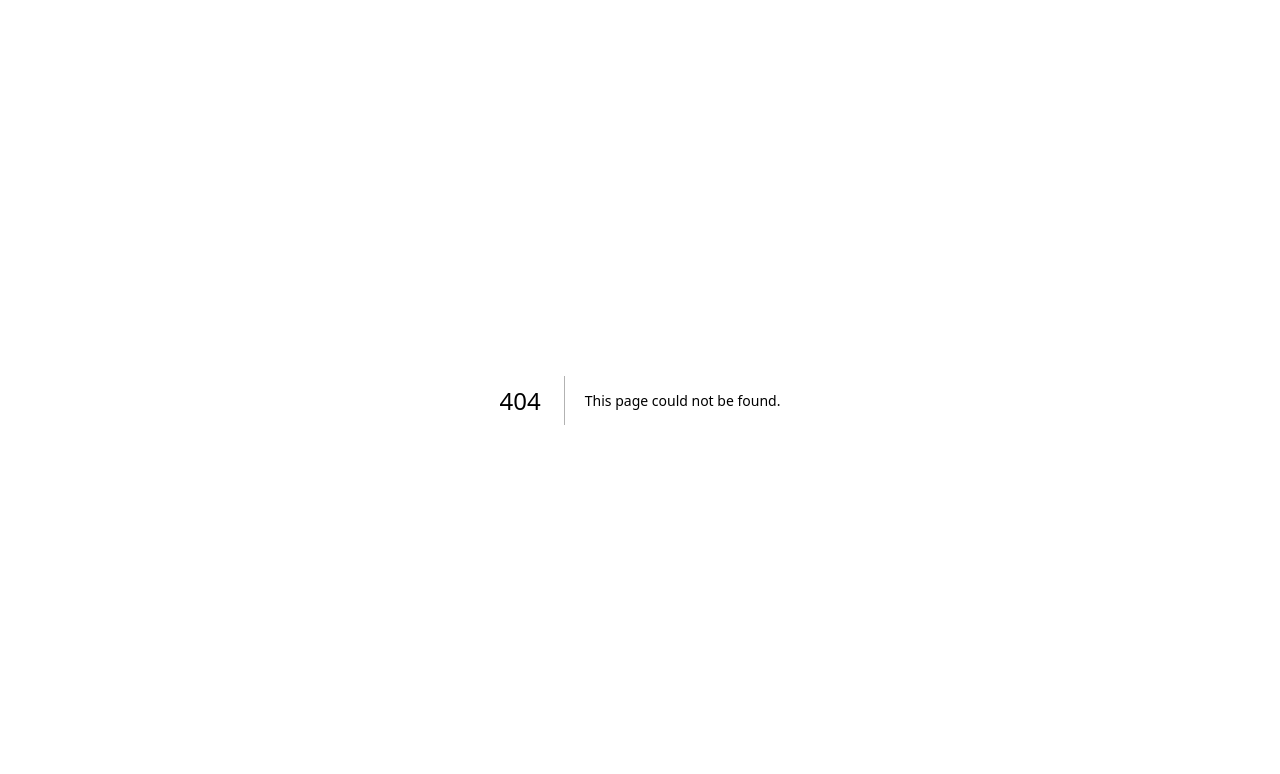
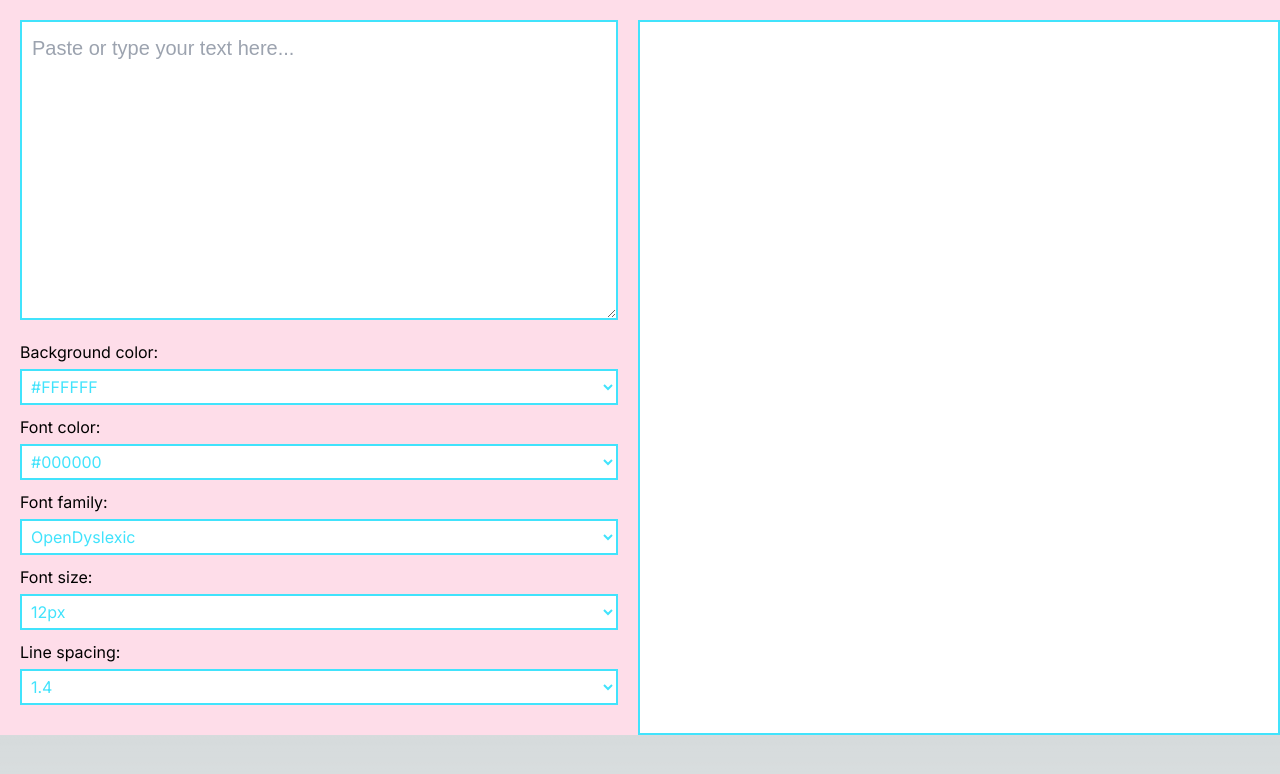
Before and after one commit to ruchikamuddinagiri/ReMEDI, a Next.js app: page /text in a window 1280 px wide. Before the commit this address had no page. Shown: the top 774 px of the page. Built offline with nearby package versions, Linux system fonts and the light colour scheme.

Commit message:
Initial code for the Paste Text feature

```diff
--- /dev/null
+++ b/src/app/text/page.module.css
@@ -0,0 +1,94 @@
+/* page.module.css */
+.container {
+  display: flex;
+  flex-wrap: wrap;
+  background-color: #fedde9; /* Light pink background */
+}
+
+.textInput, .textOutput {
+  flex: 1;
+  padding: 20px;
+  display: flex;
+  flex-direction: column;
+}
+
+.textarea {
+  width: 100%;
+  height: 300px;
+  margin-bottom: 20px;
+  border: 2px solid #41e3fc; /* Light blue border */
+  font-family: 'Arial', sans-serif;
+  font-size: 20px; /* Bigger font size for readability */
+  line-height: 1.6;
+  padding: 10px;
+  background-color: #ffffff; /* White background */
+  color: #41e3fc; /* Light blue text */
+}
+
+.controls {
+  display: flex;
+  flex-direction: column;
+}
+
+.controls label {
+  margin-bottom: 10px;
+  display: flex;
+  flex-direction: column;
+}
+
+.controls select {
+  padding: 5px;
+  margin-top: 5px;
+  border: 2px solid #41e3fc; /* Light blue border */
+  background-color: #ffffff; /* White background */
+  color: #41e3fc; /* Light blue text */
+}
+
+.textOutput {
+  border: 2px solid #41e3fc; /* Light blue border */
+  min-height: 300px;
+  margin-top: 20px;
+  white-space: pre-wrap;
+  word-break: break-word;
+  overflow-wrap: break-word;
+  background-color: #fedde9; /* Light pink background */
+}
+
+.dropdown {
+    margin-bottom: 10px; /* Spacing between dropdowns */
+  }
+
+  .dropdownButton {
+    background-color: #fedde9; /* Light pink background */
+    border: 1px solid #41e3fc; /* Light blue border */
+    color: #41e3fc; /* Light blue text */
+    padding: 10px;
+    width: 100%;
+    text-align: left;
+    cursor: pointer;
+    position: relative;
+  }
+
+  .dropdownButton:after {
+    content: '▼';
+    position: absolute;
+    right: 10px;
+    top: 50%;
+    transform: translateY(-50%);
+  }
+
+  .dropdownSelect {
+    opacity: 0; /* Hide the select element visually */
+    width: 100%;
+    position: absolute;
+    top: 0;
+    left: 0;
+    cursor: pointer;
+  }
+
+
+@media (max-width: 768px) {
+  .textInput, .textOutput {
+    flex-basis: 100%;
+  }
+}
--- /dev/null
+++ b/src/app/text/page.tsx
@@ -0,0 +1,108 @@
+'use client'
+import { useState } from 'react';
+import styles from './page.module.css'; // Ensure you have this CSS module file for additional styling
+
+interface StyleOptions {
+  backgroundColor: string;
+  fontColor: string;
+  fontFamily: string;
+  fontSize: string;
+  lineSpacing: string;
+}
+
+const Page: React.FC = () => {
+  const [inputText, setInputText] = useState('');
+  const [styleOptions, setStyleOptions] = useState<StyleOptions>({
+    backgroundColor: '#FFFFFF', // default background color
+    fontColor: '#000000',       // default font color
+    fontFamily: 'OpenDyslexic', // replace with your dyslexic font name
+    fontSize: '16px',           // default font size
+    lineSpacing: '1.6',         // default line spacing
+  });
+
+  // You can add more options as needed
+  const backgroundOptions = ['#FFFFFF', '#F8DE7E', '#D1E231', '#99C794', '#5BC0EB', '#65737E'];
+  const fontColorOptions = ['#000000', '#333333', '#666666', '#999999', '#CCCCCC'];
+  const fontFamilyOptions = ['OpenDyslexic', 'Arial', 'Verdana'];
+  const fontSizeOptions = ['12px', '16px', '20px', '24px'];
+  const lineSpacingOptions = ['1.4', '1.6', '1.8', '2.0'];
+
+  const handleStyleChange = (optionType: keyof StyleOptions, value: string) => {
+    setStyleOptions(prev => ({ ...prev, [optionType]: value }));
+  };
+
+  return (
+    <div className={styles.container}>
+      <div className={styles.textInput}>
+        <textarea
+          className={styles.textarea}
+          value={inputText}
+          onChange={(e) => setInputText(e.target.value)}
+          placeholder="Paste or type your text here..."
+        />
+        {/* Style controls: */}
+        <div className={styles.controls}>
+          <label>
+            Background color:
+            <select onChange={(e) => handleStyleChange('backgroundColor', e.target.value)}>
+              {backgroundOptions.map(color => (
+                <option key={color} value={color}>{color}</option>
+              ))}
+            </select>
+          </label>
+
+          <label>
+            Font color:
+            <select onChange={(e) => handleStyleChange('fontColor', e.target.value)}>
+              {fontColorOptions.map(color => (
+                <option key={color} value={color}>{color}</option>
+              ))}
+            </select>
+          </label>
+
+          <label>
+            Font family:
+            <select onChange={(e) => handleStyleChange('fontFamily', e.target.value)}>
+              {fontFamilyOptions.map(font => (
+                <option key={font} value={font}>{font}</option>
+              ))}
+            </select>
+          </label>
+
+          <label>
+            Font size:
+            <select onChange={(e) => handleStyleChange('fontSize', e.target.value)}>
+              {fontSizeOptions.map(size => (
+                <option key={size} value={size}>{size}</option>
+              ))}
+            </select>
+          </label>
+
+          <label>
+            Line spacing:
+            <select onChange={(e) => handleStyleChange('lineSpacing', e.target.value)}>
+              {lineSpacingOptions.map(spacing => (
+                <option key={spacing} value={spacing}>{spacing}</option>
+              ))}
+            </select>
+          </label>
+        </div>
+      </div>
+
+      <div
+        className={styles.textOutput}
+        style={{
+          backgroundColor: styleOptions.backgroundColor,
+          color: styleOptions.fontColor,
+          fontFamily: styleOptions.fontFamily,
+          fontSize: styleOptions.fontSize,
+          lineHeight: styleOptions.lineSpacing
+        }}
+      >
+        {inputText}
+      </div>
+    </div>
+  );
+};
+
+export default Page;
```
